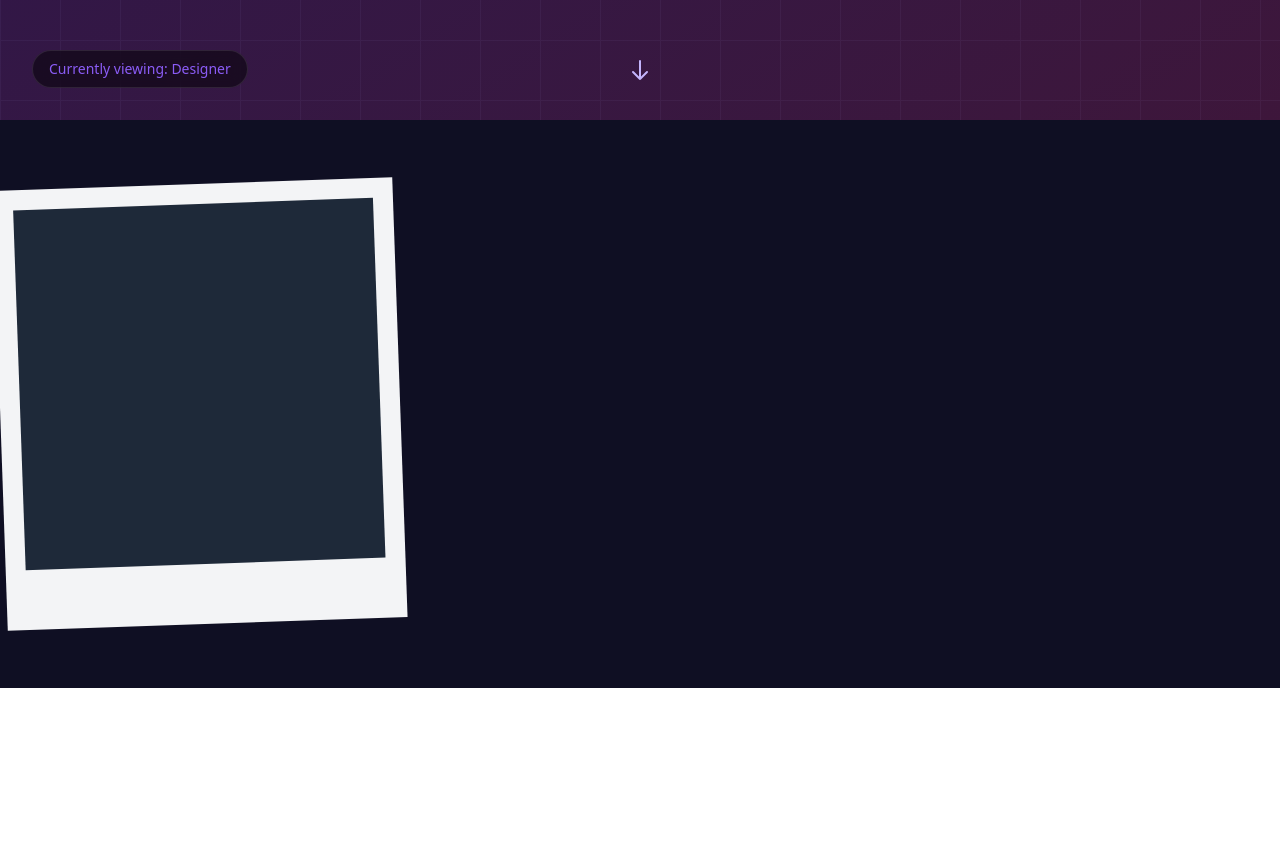
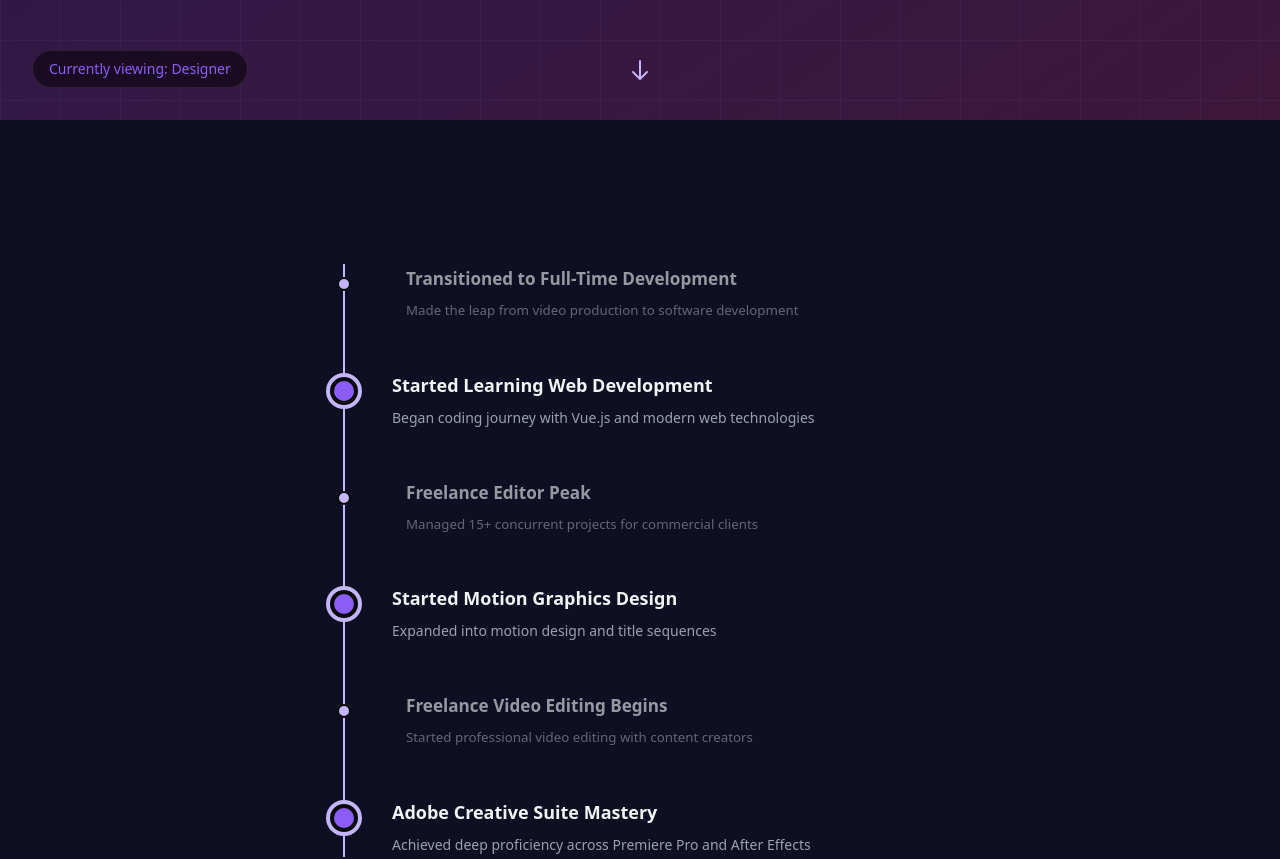
Before and after one commit to LouisLP/persona-portfolio, a Vue app: page /designer in a window 1280 px wide. Shown: the part 680-1539 px from the top of the page. Before the commit the page ends 1368 px from the top, so only its background shows below. Built offline with nearby package versions, Linux system fonts and the light colour scheme.

Commit message:
Adding the timeline to all content portions

```diff
--- a/src/components/Designer/DesignerContent.vue
+++ b/src/components/Designer/DesignerContent.vue
@@ -1,11 +1,14 @@
 <script setup lang="ts">
+import CareerTimeline from '@/components/CareerTimeline.vue'
 import PolaroidPhoto from '@/components/Designer/PolaroidPhoto.vue'
 </script>
 
 <template>
-  <div>
-    <div class="container w-full space-y-20 py-16">
-      <PolaroidPhoto />
-    </div>
+  <div class="container mx-auto space-y-20 px-6 py-16">
+    <!-- Timeline -->
+    <CareerTimeline />
+
+    <!-- Photo showcase -->
+    <PolaroidPhoto />
   </div>
 </template>
--- a/src/components/Developer/DeveloperContent.vue
+++ b/src/components/Developer/DeveloperContent.vue
@@ -1,9 +1,13 @@
 <script setup lang="ts">
+import CareerTimeline from '@/components/CareerTimeline.vue'
 import CodeBlock from '@/components/Developer/CodeBlock.vue'
 </script>
 
 <template>
   <div class="container mx-auto space-y-20 px-6 py-16">
+    <!-- Timeline -->
+    <CareerTimeline />
+
     <!-- Code intro -->
     <section class="flex justify-center">
       <CodeBlock />
--- a/src/components/Editor/EditorContent.vue
+++ b/src/components/Editor/EditorContent.vue
@@ -1,4 +1,5 @@
 <script setup lang="ts">
+import CareerTimeline from '@/components/CareerTimeline.vue'
 import { usePersonaStore } from '@/stores/persona'
 
 const personaStore = usePersonaStore()
@@ -40,17 +41,8 @@ const motionGraphics = [
 
 <template>
   <div class="container mx-auto space-y-20 px-6 py-16">
-    <!-- Editor Introduction -->
-    <section class="mx-auto max-w-4xl text-center">
-      <h2 class="font-editor mb-6 text-4xl font-bold" :style="{ color: personaStore.theme.accent }">
-        Motion Graphics & Video Editing
-      </h2>
-      <p class="text-lg leading-relaxed opacity-90" :style="{ color: personaStore.theme.text }">
-        From 2017-2021, I worked as a professional video editor and motion designer in the esports
-        industry, creating content for premier teams across Los Angeles and Berlin. Here's a
-        showcase of motion graphics work.
-      </p>
-    </section>
+    <!-- Timeline -->
+    <CareerTimeline />
 
     <!-- Motion Graphics Gallery -->
     <section>
```
